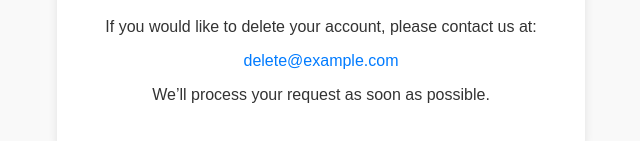
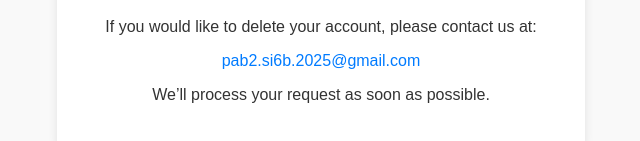
Before and after one commit to PAB2-SI6B-2025/PAB2-SI6B-2025.github.io, a plain HTML site: page index.html in a window 1280 px wide. Shown: the part 411-552 px from the top of the page, 319-959 px from the left. Drawn offline with Linux system fonts and the light colour scheme.

Commit message:
Update email address

```diff
--- a/index.html
+++ b/index.html
@@ -36,7 +36,7 @@
   <div class="container">
     <h1>Delete Your Account</h1>
     <p>If you would like to delete your account, please contact us at:</p>
-    <p><a href="mailto:delete@example.com">delete@example.com</a></p>
+    <p><a href="mailto:delete@example.com">pab2.si6b.2025@gmail.com</a></p>
     <p>We’ll process your request as soon as possible.</p>
   </div>
 </body>
```
